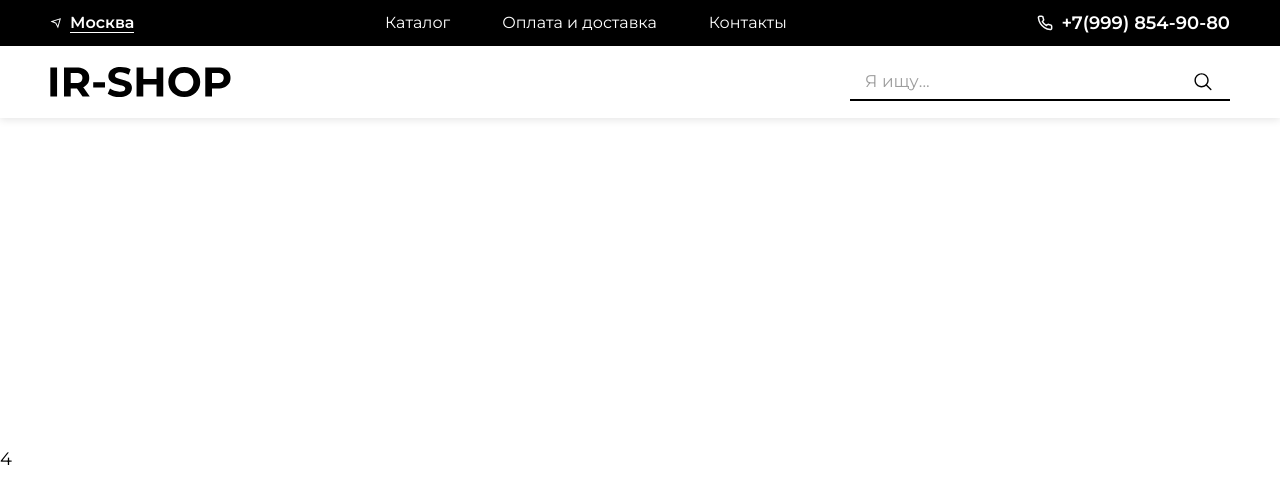
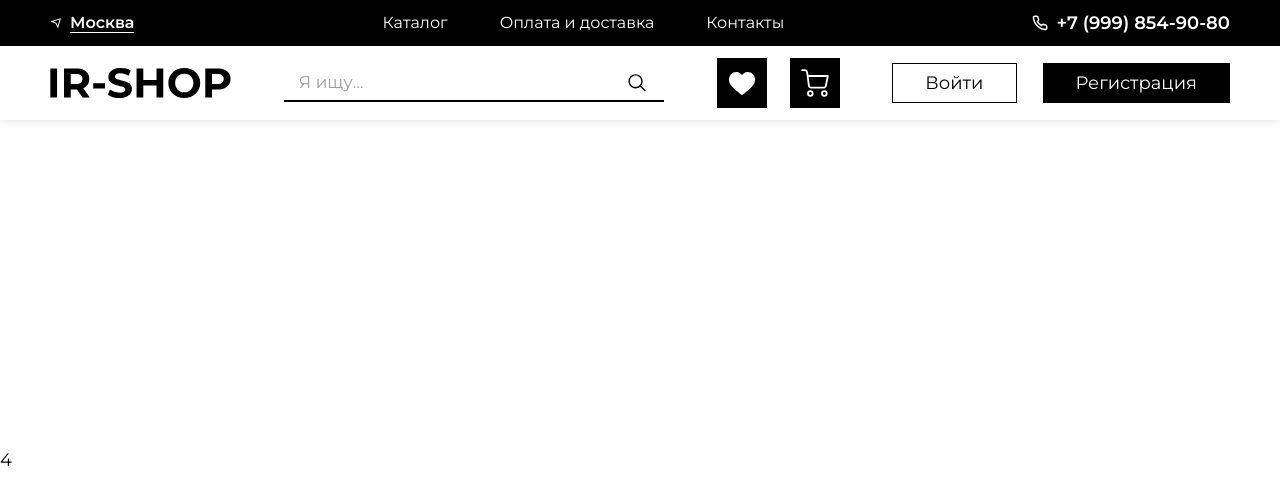
Before and after one commit to max4-dev/ir-shop-client, a Next.js app: page / in a window 1280 px wide. Shown: the top 504 px of the page. Built offline with nearby package versions, Linux system fonts and the light colour scheme.

Commit message:
added header markup

```diff
--- a/components/layouts/Header/Header.module.scss
+++ b/components/layouts/Header/Header.module.scss
@@ -65,3 +65,30 @@
     font-weight: 600;
   }
 }
+
+.userNav {
+  display: flex;
+  align-items: center;
+
+  &Link {
+    width: 50px;
+    height: 50px;
+    background-color: var(--black);
+    display: flex;
+    align-items: center;
+    justify-content: center;
+  }
+
+  &Link + .userNavLink {
+    margin-left: 23px;
+  }
+}
+
+.sign {
+  display: flex;
+  align-items: center;
+
+  &Button + .signButton {
+    margin-left: 26px;
+  }
+}
--- a/components/layouts/Header/Header.tsx
+++ b/components/layouts/Header/Header.tsx
@@ -4,6 +4,7 @@ import styles from './Header.module.scss';
 import Link from "next/link";
 import Image from "next/image";
 import Search from "@/components/ui/Search/Search";
+import Button from "@/components/ui/Button/Button";
 
 const Header = ({ className, ...props }: HeaderProps) => {
   return (
@@ -15,6 +16,7 @@ const Header = ({ className, ...props }: HeaderProps) => {
               <Image src="/images/icons/location.svg" alt="" width={12} height={12} />
               <button>Москва</button>
             </div>
+            <nav>
               <ul className={styles.list}>
                 <li className={styles.listItem}>
                   <Link href={'/catalog'}>Каталог</Link>
@@ -26,9 +28,10 @@ const Header = ({ className, ...props }: HeaderProps) => {
                   <Link href={'/contacts'}>Контакты</Link>
                 </li>
               </ul>
+            </nav>
             <div className={styles.phone}>
               <Image src="/images/icons/phone.svg" alt="" width={16} height={16} />
-              <a href="tel:+79998549080">+7(999) 854-90-80</a>
+              <a href="tel:+79998549080">+7 (999) 854-90-80</a>
             </div>
           </div>
         </div>
@@ -40,6 +43,22 @@ const Header = ({ className, ...props }: HeaderProps) => {
               <Image src="/images/logo.svg" alt="Логотип" width={181} height={48} />
             </Link>
             <Search />
+            <div className={styles.userNav}>
+              <Link className={cn(styles.userNavLink, styles.userNavFavorite)} href={'/favorites'}>
+                <Image src={'/images/icons/favorite.svg'} alt="Избранное" width={26} height={23} />
+              </Link>
+              <Link className={cn(styles.userNavLink, styles.userNavCart)} href={'/cart'}>
+                <Image src={'/images/icons/cart.svg'} alt="Корзина" width={28} height={28} />
+              </Link>
+            </div>
+            <div className={styles.sign}>
+              <Button className={styles.signButton} size="small" appearance="ghost">
+                Войти
+              </Button>
+              <Button className={styles.signButton} size="small">
+                Регистрация
+              </Button>
+            </div>
           </div>
         </div>
       </div>
--- /dev/null
+++ b/components/ui/Button/Button.module.scss
@@ -0,0 +1,31 @@
+.button {
+  font-size: 18px;
+  padding: 8px 32px;
+  display: flex;
+  align-items: center;
+  justify-content: center;
+  border: 1px solid var(--black);
+}
+
+.primary {
+  color: var(--white);
+  background-color: var(--black);
+}
+
+.ghost {
+  color: var(--black);
+  background-color: var(--white);
+}
+
+.fullWidth {
+  width: 100%;
+}
+
+.medium {
+  font-size: 20px;
+  padding: 10px 32px;
+}
+
+.big {
+  padding: 13px 34px;
+}
--- /dev/null
+++ b/components/ui/Button/Button.tsx
@@ -0,0 +1,26 @@
+import { ButtonProps } from "./Button.props";
+import cn from "classnames";
+import Image from "next/image";
+import styles from "./Button.module.scss";
+
+const Button = ({ size="medium", appearance="primary", icon="none", children, className, ...props }: ButtonProps) => {
+  return (
+    <button className={cn(
+        styles.button,
+        styles.size,
+        styles.appearance,
+        {[styles.primary]:  appearance ==='primary'},
+        {[styles.ghost]: appearance  ==='ghost'},
+        {[styles.medium]:  size ==='medium'},
+        {[styles.big]: size  ==='big'},
+        {[styles.fullWidth]:  size ==='fullWidth'},
+        className
+      )}
+      {...props}
+      >
+      {children}
+    </button>
+  );
+}
+
+export default Button;
--- a/components/ui/Search/Search.props.ts
+++ b/components/ui/Search/Search.props.ts
@@ -1,5 +1,5 @@
 import { DetailedHTMLProps, HTMLAttributes } from "react";
 
-export interface SearchProps extends DetailedHTMLProps<HTMLAttributes<HTMLElement>, HTMLElement> {
+export interface SearchProps extends DetailedHTMLProps<HTMLAttributes<HTMLDivElement>, HTMLDivElement> {
 
 }
--- a/components/ui/Search/Search.tsx
+++ b/components/ui/Search/Search.tsx
@@ -5,7 +5,7 @@ import styles from './Search.module.scss';
 
 const Search = ({ className, ...props }: SearchProps) => {
   return (
-    <div className={styles.search}>
+    <div className={cn(styles.search, className)} {...props}>
       <input className={styles.searchInput} type="text" placeholder="Я ищу..." />
       <button className={styles.searchButton}>
         <Image src="/images/icons/search.svg" alt="Поиск" width={18} height={18} />
--- /dev/null
+++ b/components/widgets/Filter/Filter.props.ts
@@ -0,0 +1,5 @@
+import { DetailedHTMLProps, HTMLAttributes } from "react";
+
+export interface HeaderProps extends DetailedHTMLProps<HTMLAttributes<HTMLElement>, HTMLElement> {
+
+}
```
Also changed, not shown: components/ui/Button/Button.props.ts (added, +8 -0 lines), components/widgets/Filter/Filter.tsx (added, +19 -0 lines), components/widgets/Filter/Filter.module.scss (added), public/images/icons/cart.svg (added), public/images/icons/favorite.svg (added). Lines whose indentation alone changed are shown as unchanged.
